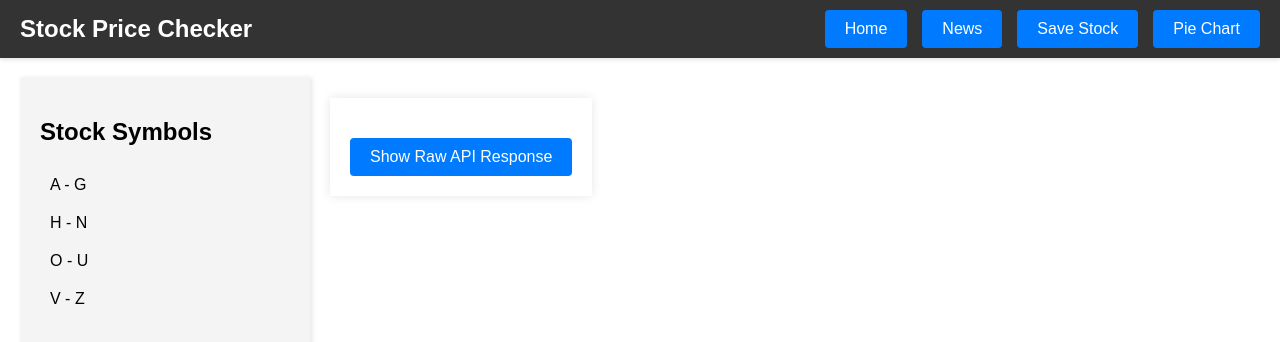
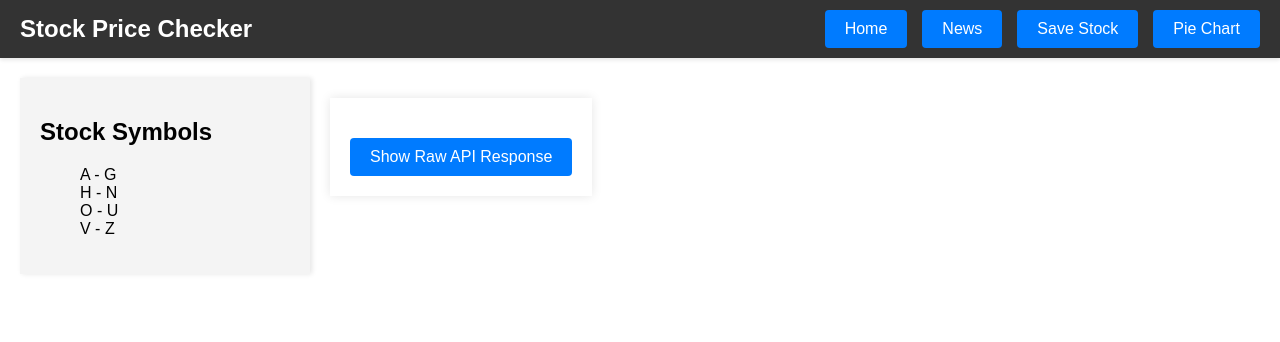
Before and after one commit to nusrat-ila/StockPrice_project, a React (Create React App) app: page / in a window 1280 px wide. Shown: the top 342 px of the page. Built offline with nearby package versions, Linux system fonts and the light colour scheme.

Commit message:
Stylize collapsables, fix interactability of dropdown

```diff
--- a/src/App.css
+++ b/src/App.css
@@ -68,15 +68,33 @@
 
 .stock-list ul {
   list-style-type: none;
-  padding: 0;
 }
 
-.stock-list li {
-  padding: 10px;
+.collapsible-trigger {
+  display: inline-block;
+  width: 100%;
+}
+
+.collapsible {
   cursor: pointer;
 }
 
 .stock-list li:hover {
+  background-color: #ddd;
+}
+
+.collapsible ul {
+  list-style-type: none;
+  padding: 0;
+}
+
+.collapsible li {
+  padding: 10px;
+  cursor: pointer;
+  background-color: #f4f4f4;
+}
+
+.collapsible li:hover {
   background-color: #ddd;
 }
 
--- a/src/components/StockList.js
+++ b/src/components/StockList.js
@@ -17,7 +17,11 @@ const getSymbolsInRange = (symbols, range) => {
    symbols: The sublist of stock items.
    trigger: The text to display for the dropdown itself */
 const CollapsableStockSublist = ({ onSelect, symbols, trigger }) => {
-  return (<Collapsible trigger={trigger}>
+  return (<Collapsible trigger={trigger}
+    className='collapsible'
+    openedClassName='collapsible collapsible-open'
+    triggerClassName='collapsible-trigger'
+    triggerOpenedClassName='collapsible-trigger'>
       <ul>
         {symbols.map((item, index) => (
           <li key={index} onClick={() => onSelect(item.symbol)}>
@@ -48,7 +52,6 @@ const StockList = ({ onSelect }) => {
 
     fetchStockSymbols();
   }, []);
-  console.log(`Symbols in A - G: ${getSymbolsInRange(symbols, /^[A-Ga-g]/)}`)
 
   return (
     <div className="stock-list">
```
